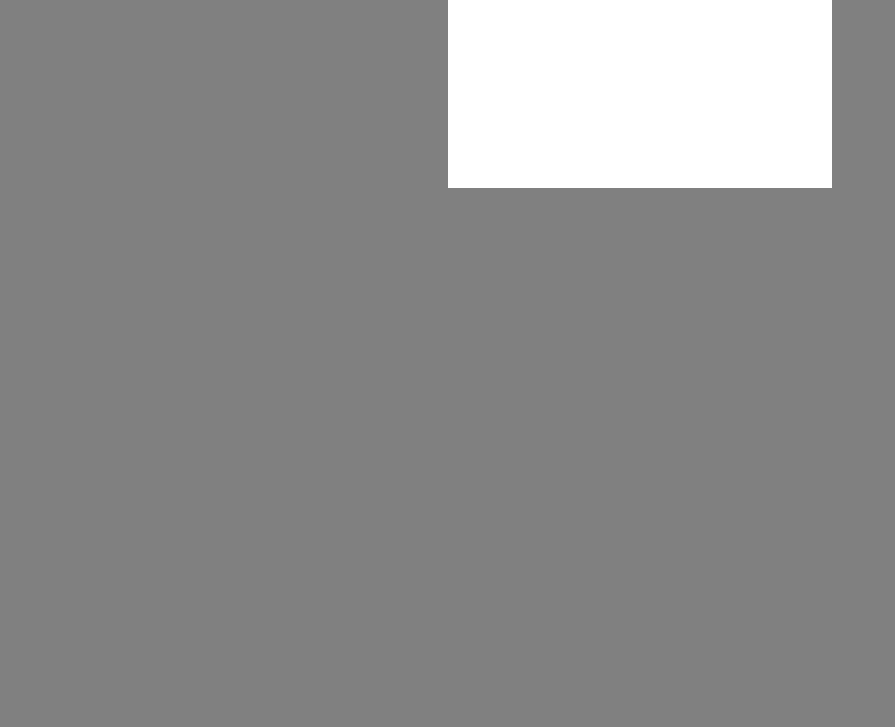
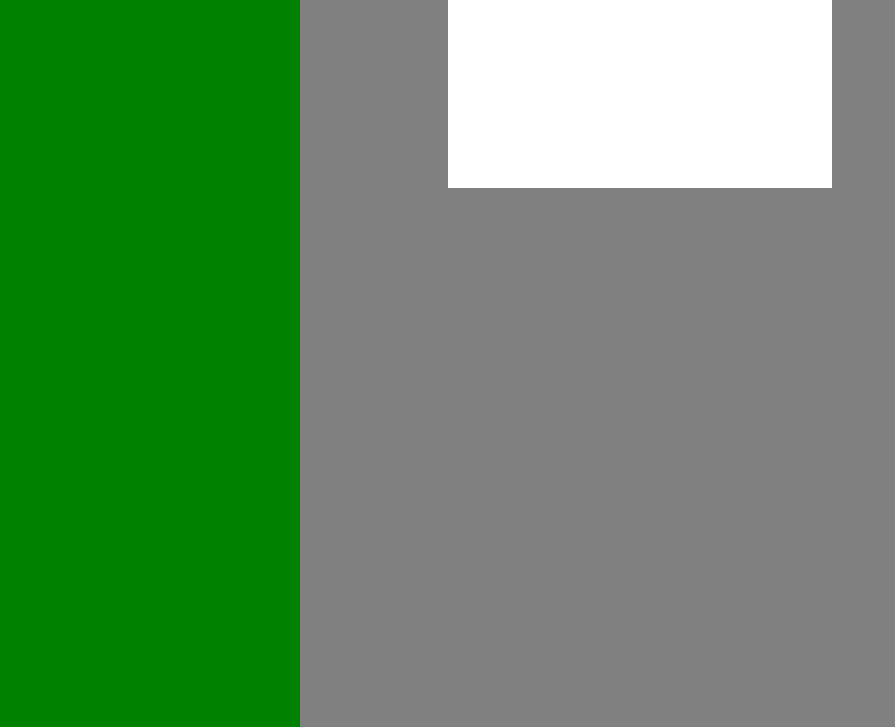
Before and after one commit to gdibble/modernReactWithRedux2019, a website: page streams/client/public/modal.html in a window 1280 px wide. Shown: the part 73-800 px from the top of the page, without its empty margins (0-895 px from the left). Drawn offline with Linux system fonts and the light colour scheme.

Commit message:
Section 21: modal.html with added positioned div/class

```diff
--- a/streams/client/public/modal.html
+++ b/streams/client/public/modal.html
@@ -1,8 +1,10 @@
 <head>
   <style type="text/css">
+
     .content {
       margin-left: 300px;
     }
+
     .sidebar {
       position: fixed;
       top: 0;
@@ -11,12 +13,14 @@
       height: 100vh;
       background-color: green;
     }
+
     .modal-body {
       width: 30%;
       height: 30%;
       margin: auto;
       background-color: white;
     }
+
     .modal {
       z-index: 10;
       position: fixed;
@@ -26,14 +30,22 @@
       left: 0;
       background-color: grey;
     }
+
+    .positioned {
+      z-index: 0;
+      position: relative;
+    }
+
   </style>
 </head>
 <body>
-  <div class="modal">
-    <div class="modal-body">
-      <h1>
-        I am a modal.
-      </h1>
+  <div class="positioned">
+    <div class="modal">
+      <div class="modal-body">
+        <h1>
+          I am a modal.
+        </h1>
+      </div>
     </div>
   </div>
   <div class="sidebar">
```
